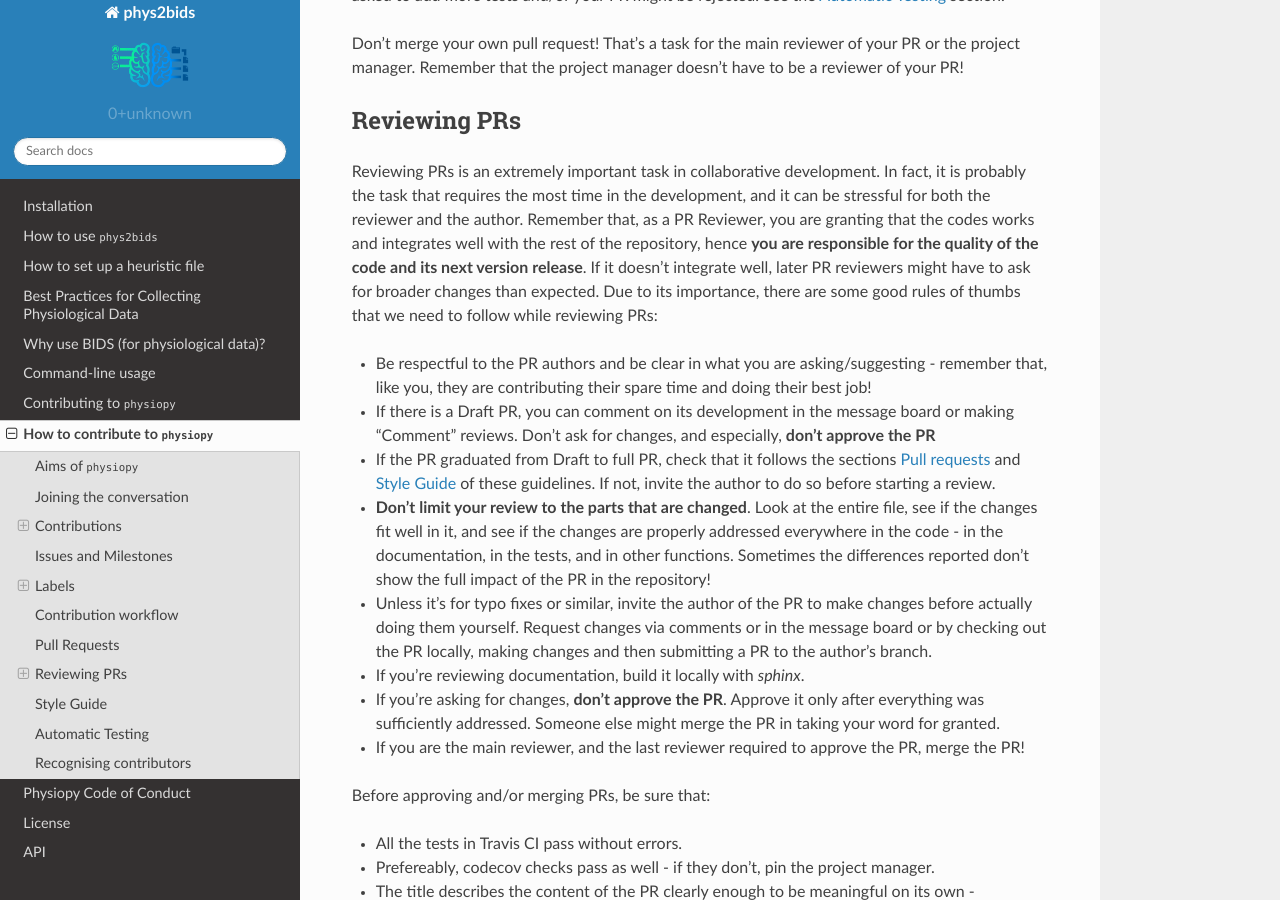
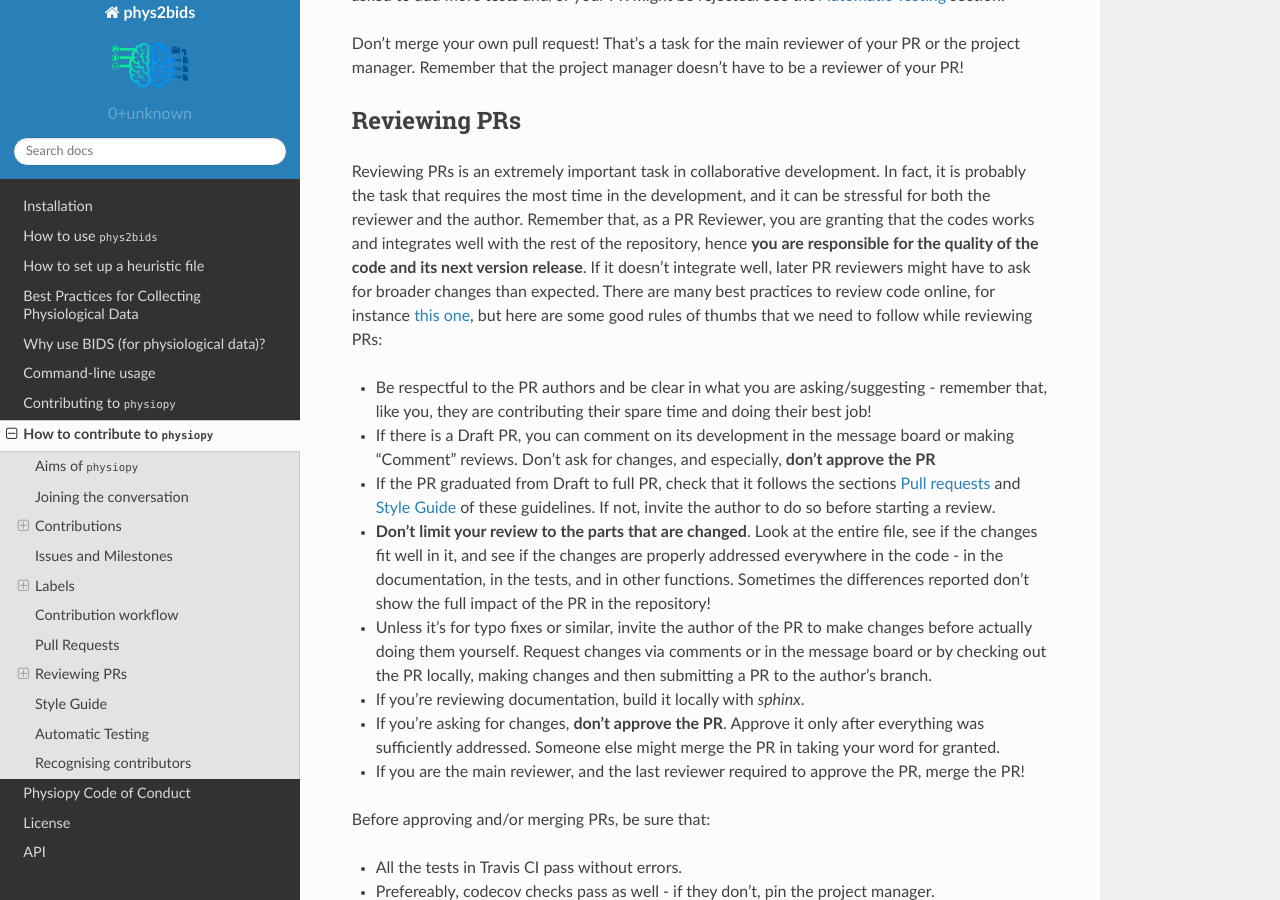
Before and after one commit to physiopy/phys2bids, a Sphinx documentation site: the page built from docs/contributorfile.rst, in a window 1280 px wide and 900 px high, scrolled down 6748 px. Built offline with Sphinx 7.4.7 and the Read the Docs theme 2.0.0, drawn with Linux system fonts in a browser that asks for light colours.

Commit message:
Add link to a reviewing best practice

```diff
--- a/docs/contributorfile.rst
+++ b/docs/contributorfile.rst
@@ -234,7 +234,7 @@ Don't merge your own pull request! That's a task for the main reviewer of your P
 Reviewing PRs
 -------------
 Reviewing PRs is an extremely important task in collaborative development. In fact, it is probably the task that requires the most time in the development, and it can be stressful for both the reviewer and the author. Remember that, as a PR Reviewer, you are granting that the codes works and integrates well with the rest of the repository, hence **you are responsible for the quality of the code and its next version release**. If it doesn't integrate well, later PR reviewers might have to ask for broader changes than expected.
-Due to its importance, there are some good rules of thumbs that we need to follow while reviewing PRs:
+There are many best practices to review code online, for instance `this one <https://medium.com/an-idea/the-code-review-guide-9e793edcd683>`_, but here are some good rules of thumbs that we need to follow while reviewing PRs:
 
 - Be respectful to the PR authors and be clear in what you are asking/suggesting - remember that, like you, they are contributing their spare time and doing their best job!
 - If there is a Draft PR, you can comment on its development in the message board or making "Comment" reviews. Don't ask for changes, and especially, **don't approve the PR**
```
